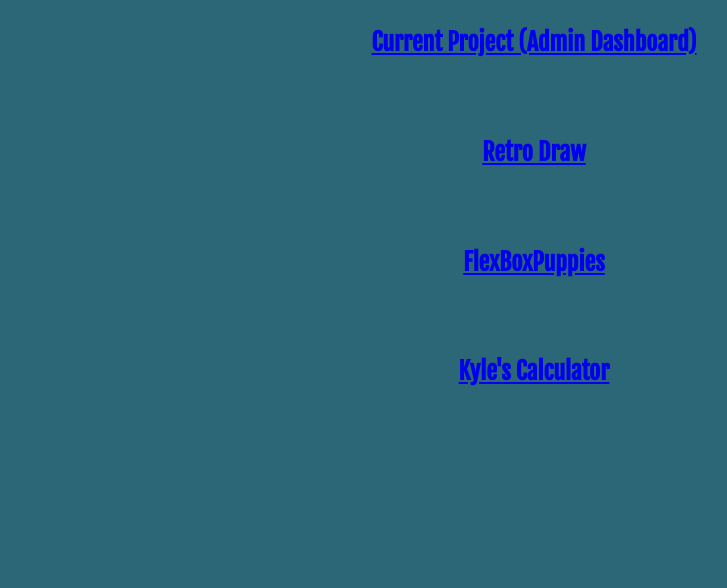
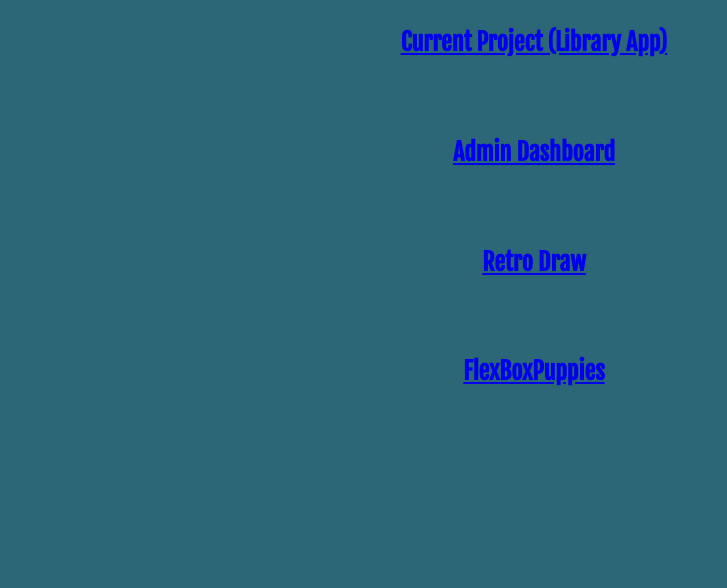
Before and after one commit to KyleThie/personalSite, a plain HTML site: page portfolio.html in a window 1280 px wide. Shown: the part 101-689 px from the top of the page, without its empty margins (106-833 px from the left). Drawn offline with Linux system fonts and the light colour scheme.

Commit message:
updated portfolio links

```diff
--- a/portfolio.html
+++ b/portfolio.html
@@ -24,8 +24,17 @@
 
     <main class ="portfolioMain">
         <section class="CurrentProject">
+            <a href="https://rad-squirrel-c11b24.netlify.app/" target = "_blank">
+            <h2>Current Project (Library App)</h2></a>
+            <!-- <p>(Pokemon style)</p> -->
+
+
+
+        </section>
+
+        <section class="CurrentProject">
             <a href="https://lustrous-kulfi-d806fc.netlify.app/" target = "_blank">
-            <h2>Current Project (Admin Dashboard)</h2></a>
+            <h2>Admin Dashboard</h2></a>
             <!-- <p>(Pokemon style)</p> -->
 
 
@@ -49,12 +58,12 @@
 
         </section>
 
-        <section class="ThirdProject">
+        <!-- <section class="ThirdProject">
             <a href="https://kylescalculator.netlify.app/" target = "_blank">
             <h2>Kyle's Calculator</h2></a>
-            <!-- <p>Great for Math!</p> -->
+             <p>Great for Math!</p> -->
 
-        </section>
+        <!-- </section> -->
 
         <!-- <section class="FourthProject">
             <a href="https://kyleswhacamole.netlify.app/" target = "_blank">
```
